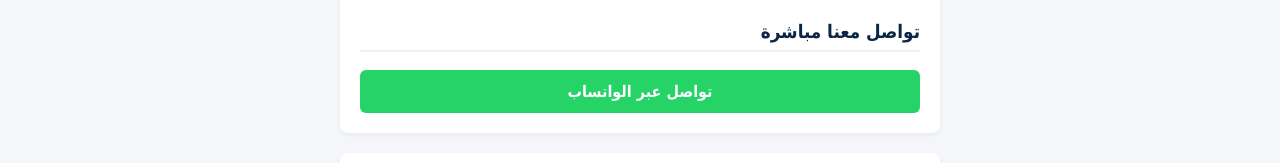
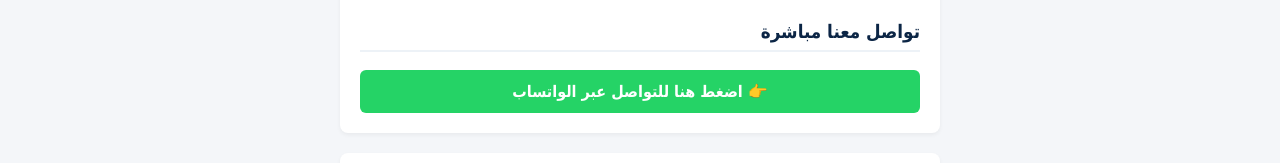
Before and after one commit to mokhtar-houssien/ibn-sowaid-travel, a plain HTML site: page index.html in a window 1280 px wide. Shown: the part 528-691 px from the top of the page. Drawn offline with Linux system fonts and the light colour scheme.

Commit message:
Update index.html

```diff
--- a/index.html
+++ b/index.html
@@ -35,7 +35,7 @@
         <section id="whatsapp-btn">
             <h3>تواصل معنا مباشرة</h3>
             <a href="https://wa.me/967774642465" target="_blank">
-                تواصل عبر الواتساب
+                👉 اضغط هنا للتواصل عبر الواتساب
             </a>
         </section>
 
```
